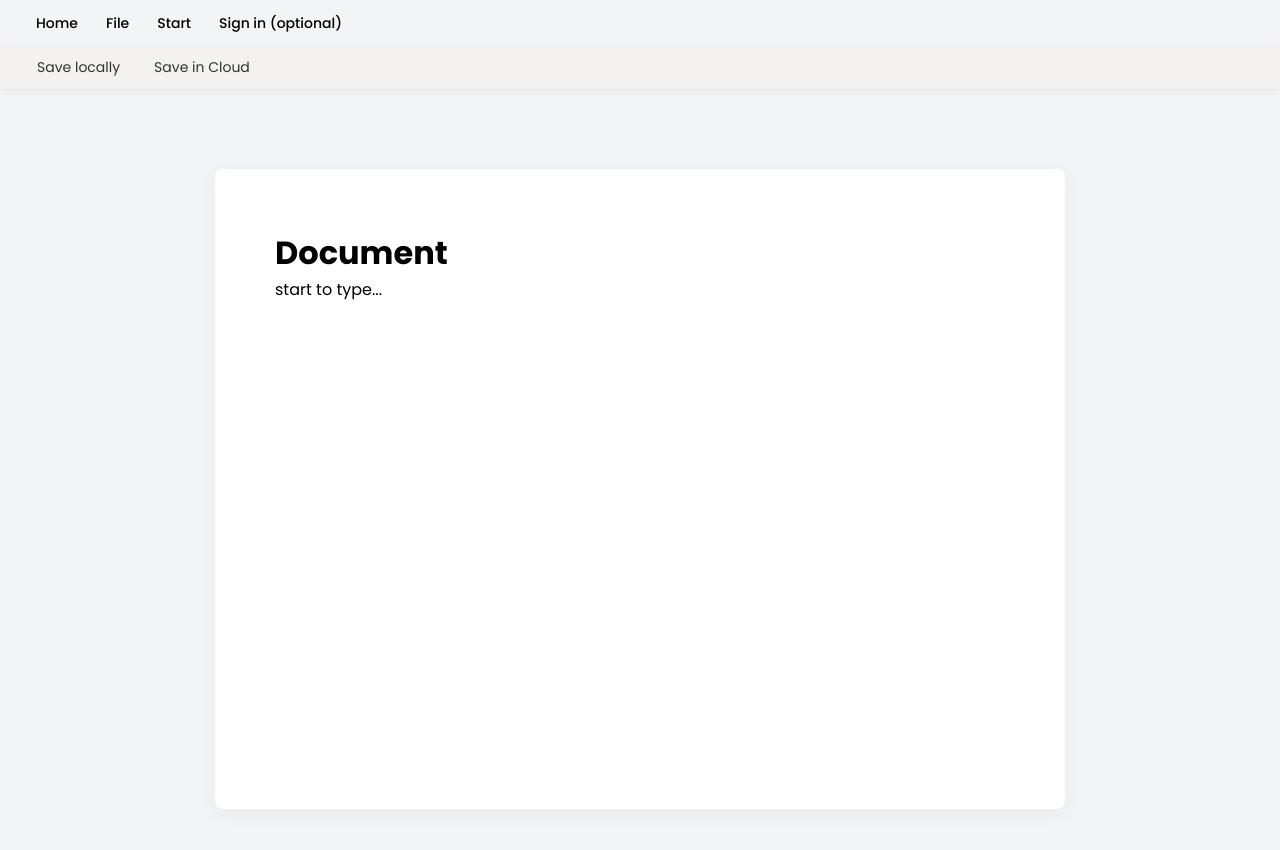
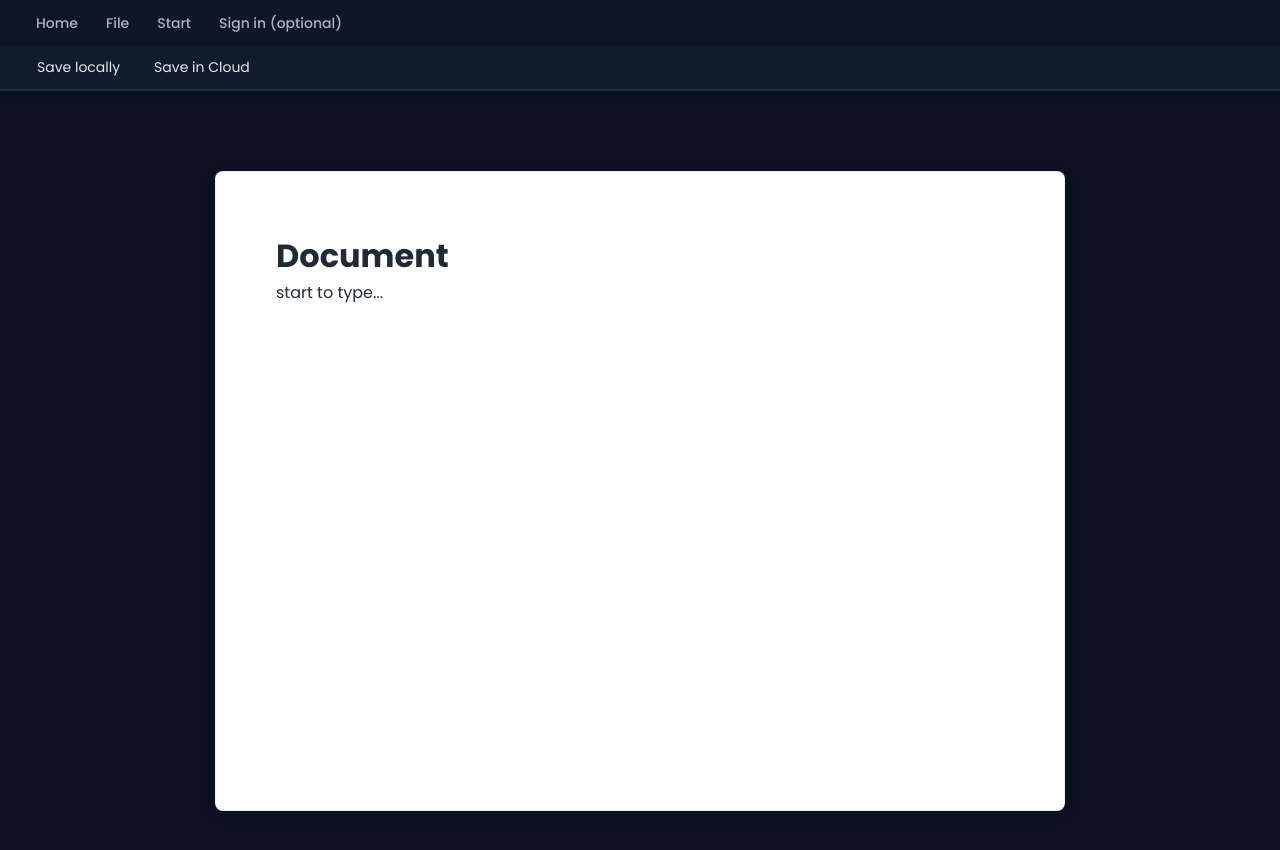
Before and after one commit to MasterX185/VeraOffice, a plain HTML site: page app/text/text.html in a window 1280 px wide. Both pictures are taken after a click on the link "File". Drawn offline with nearby package versions, Linux system fonts and the dark colour scheme.

Commit message:
added dark mode to style-editor.css

```diff
--- a/style-editor.css
+++ b/style-editor.css
@@ -1,3 +1,11 @@
+
+:root {
+    --primary-color: #2563eb;
+    --text-main: #1f2937;
+    --text-muted: #4b5563;
+    --bg-navbar: rgba(255, 255, 255, 0.85);
+    --border-color: rgba(0, 0, 0, 0.06);
+}
 
 * {
     margin: 0;
@@ -5,6 +13,8 @@
     box-sizing: border-box;
     font-family: 'Poppins', sans-serif;
 }
+
+
 
 main {
     display: flex;
@@ -198,3 +208,91 @@ canvas {
     border: 1px solid #ccc;
     background-color: #ffffff;
 }
+
+@media (prefers-color-scheme: dark) {
+    :root {
+        color-scheme: dark;
+        --primary-color: #93c5fd;
+        --text-main: #e5e7eb;
+        --text-muted: #a9b5c6;
+        --bg-navbar: rgba(15, 23, 42, 0.94);
+        --border-color: rgba(148, 163, 184, 0.18);
+        --editor-surface: #111b2e;
+        --editor-control-hover: #26364f;
+        --editor-border: #35445c;
+    }
+
+    .editor-body,
+    .editor-body main {
+        color: var(--text-main);
+        background-color: #0b1120;
+    }
+
+    .toolbar {
+        background-color: var(--editor-surface);
+        border-bottom-color: var(--border-color);
+        box-shadow: 0 2px 8px rgba(0, 0, 0, 0.24);
+    }
+
+    .toolbar button {
+        color: var(--text-main);
+    }
+
+    .toolbar button:hover,
+    .toolbar button:active,
+    .toolbar button.active-tool {
+        color: #eff6ff;
+        background-color: var(--editor-control-hover) !important;
+        border-color: var(--editor-border) !important;
+    }
+
+    .toolbar select,
+    .size-combobox input {
+        color: var(--text-main);
+        background-color: #0b1424;
+        border-color: var(--editor-border);
+    }
+
+    .toolbar select:hover,
+    .size-combobox input:hover,
+    .size-combobox input:focus {
+        border-color: var(--primary-color);
+    }
+
+    #clipboard-status {
+        color: var(--text-muted);
+    }
+
+    .toolbar-separator {
+        background-color: var(--editor-border);
+    }
+
+    .header-container {
+        border-bottom-color: var(--border-color);
+    }
+
+    .nav-links a {
+        color: var(--text-muted);
+    }
+
+    .nav-links a:hover {
+        color: var(--text-main);
+        background-color: rgba(148, 163, 184, 0.12);
+    }
+
+    .nav-links a.active {
+        color: var(--primary-color);
+        background-color: rgba(96, 165, 250, 0.14);
+    }
+
+    .editor-container {
+        color: #1f2937;
+        background-color: #ffffff;
+        border-color: var(--border-color);
+    }
+
+    canvas {
+        border-color: var(--editor-border);
+        background-color: #ffffff;
+    }
+}
```
